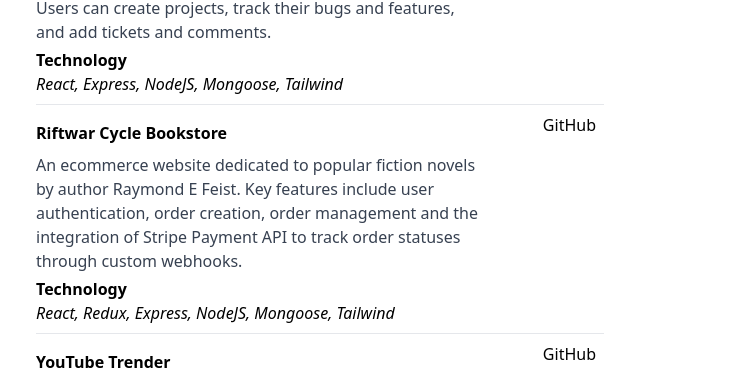
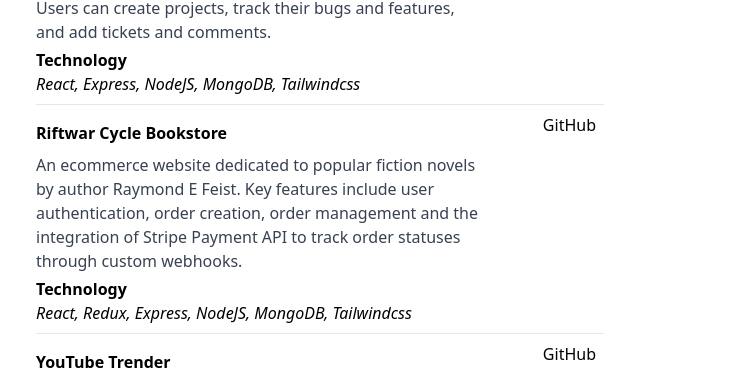
Before and after one commit to JamesIde/portfolio-ji, a Next.js app: page / in a window 1280 px wide. Shown: the part 556-931 px from the top of the page, without its empty margins (272-1002 px from the left). Built offline with nearby package versions, Linux system fonts and the light colour scheme.

Commit message:
Update project tech stack

```diff
--- a/pages/index.js
+++ b/pages/index.js
@@ -99,7 +99,7 @@ export default function Home() {
                 </p> */}
                 <p className="font-bold text-md">Technology</p>
                 <p className="text-md italic">
-                  React, Express, NodeJS, Mongoose, Tailwind
+                  React, Express, NodeJS, MongoDB, Tailwindcss
                 </p>
               </div>
               <div className="inline-flex ">
@@ -128,7 +128,7 @@ export default function Home() {
                 </p>
                 <p className="font-bold text-md">Technology</p>
                 <p className="text-md italic">
-                  React, Redux, Express, NodeJS, Mongoose, Tailwind
+                  React, Redux, Express, NodeJS, MongoDB, Tailwindcss
                 </p>
               </div>
               <div className="inline-flex pl">
```
